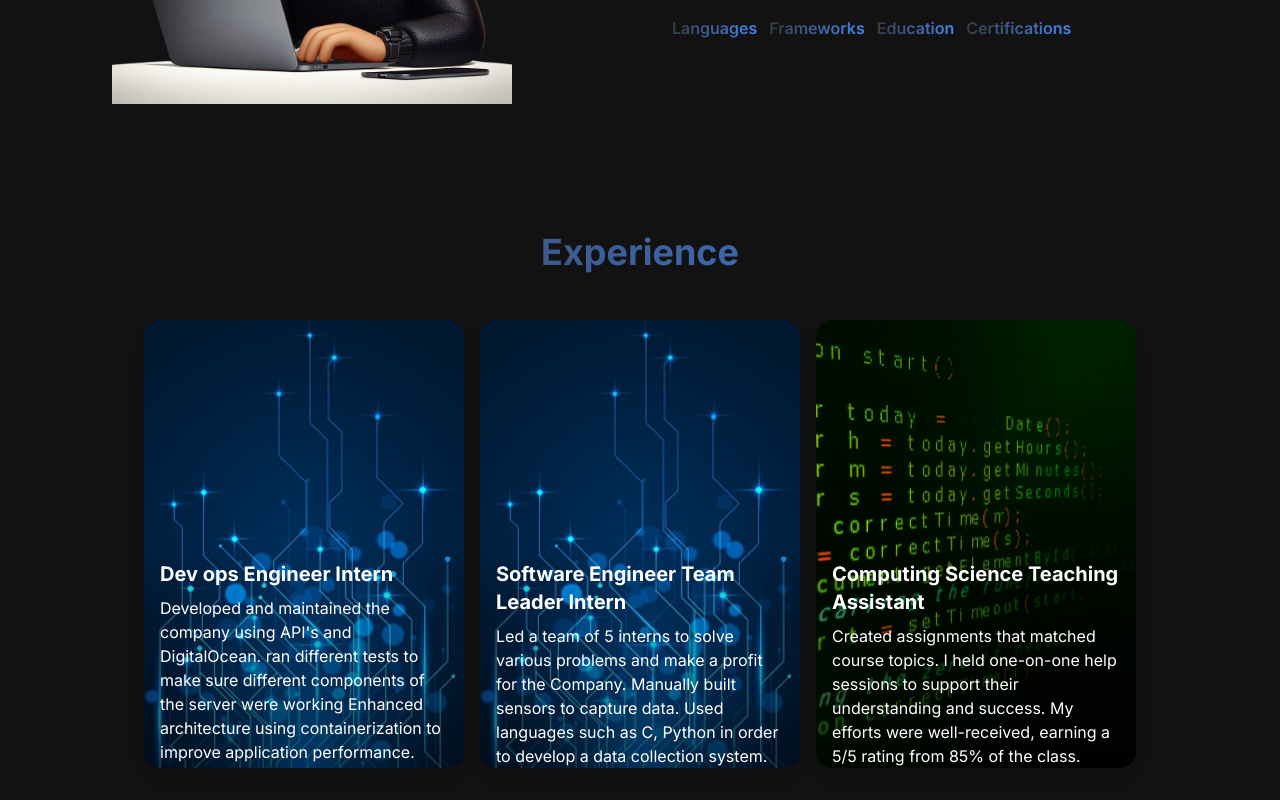
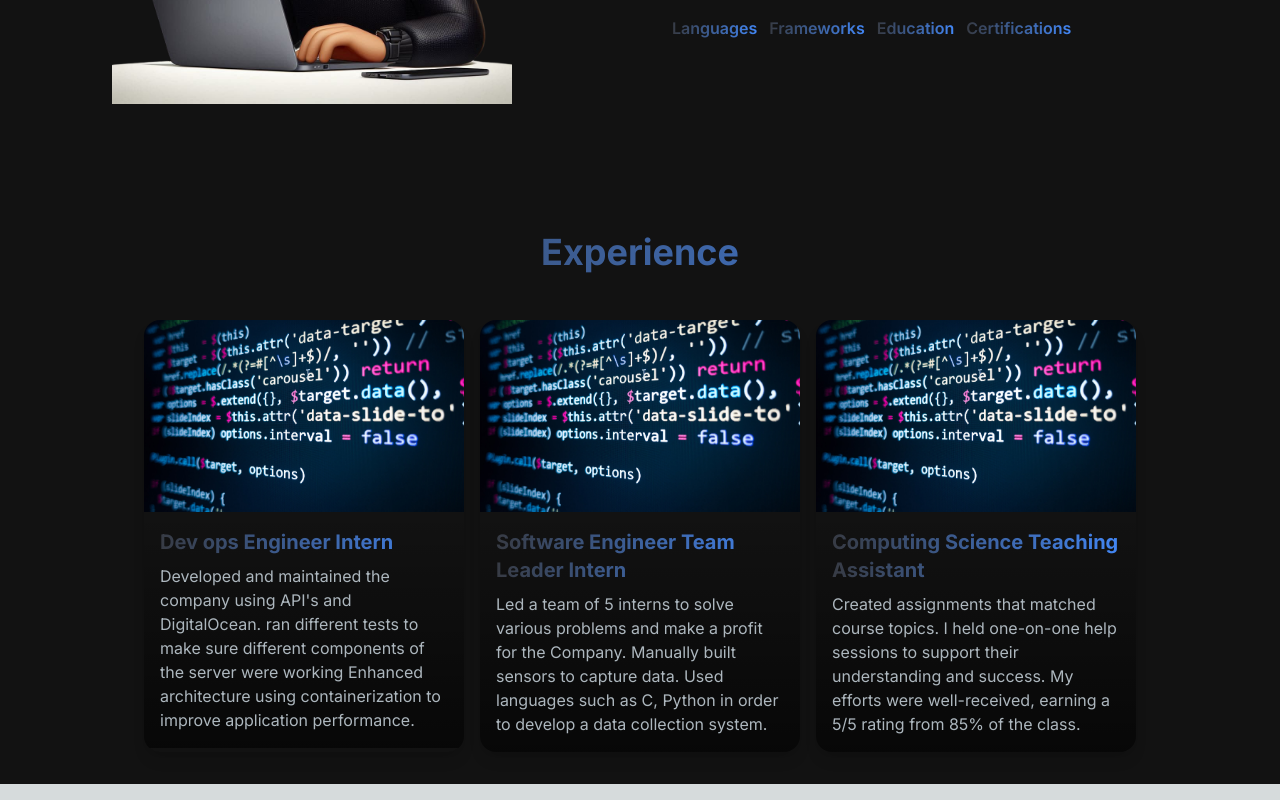
Before and after one commit to Hrishirt/hrishishah.github.io, a Next.js app: page / in a window 1280 px wide. Shown: the part 909-1709 px from the top of the page. Built offline with nearby package versions, Linux system fonts and the light colour scheme.

Commit message:
Fixed cards
made the cards shrink/grow relative to the text within them, changed styling, and added the blue theme.

```diff
--- a/src/app/components/Card.jsx
+++ b/src/app/components/Card.jsx
@@ -2,9 +2,13 @@
 export default function Card({ children, imageSource, ...props }) {
     return (
         <div {...props} className="relative w-full sm:w-80 max-w-xs overflow-hidden rounded-2xl shadow-lg group">
-            <img src={imageSource} alt="" className="w-full h-full object-cover transition-transform group-hover:scale-110" />
-            <div className="absolute bottom-0 left-0 right-0 h-1/2 bg-gradient-to-t from-black/60 to-transparent">
-                <div className="p-4 text-white">{children}</div>
+            <div className="relative w-full h-48">
+                <img src={imageSource} alt="" className="absolute inset-0 w-full h-full object-cover transition-transform group-hover:scale-110" />
+            </div>
+            <div className="relative bg-gradient-to-t from-black/60 to-transparent p-4">
+                <div className="text-[#ADB7Be]">
+                    {children}
+                </div>
             </div>
         </div>
     );
--- a/src/app/components/Experience.jsx
+++ b/src/app/components/Experience.jsx
@@ -6,17 +6,19 @@ const Experience = () => {
     <main className='App p-4'>
     <h2 className='text-4xl font-bold flex justify-center gap-4 text-transparent bg-clip-text bg-gradient-to-r from-[#373B44] to-[#4286f4] py-12'>Experience</h2>
       <div className="flex flex-wrap justify-center gap-4">
-        <Card imageSource={'/images/computer.jpg'}>
-          <h3 className='text-xl font-bold mb-2'>Dev ops Engineer Intern</h3>
+        <Card imageSource={'/images/compScience.jpg'}>
+          <h3 className='text-xl font-bold mb-2 text-transparent bg-clip-text bg-gradient-to-r from-[#373B44] to-[#4286f4]'>Dev ops Engineer Intern</h3>
           <p>
             Developed and maintained the company using API's and DigitalOcean.
             ran different tests to make sure different components of the server were working
             Enhanced architecture using containerization to improve application performance.
+
+
           </p>
         </Card>
 
-        <Card imageSource={'/images/computer.jpg'}>
-          <h3 className='text-xl font-bold mb-2'>Software Engineer Team Leader Intern</h3>
+        <Card imageSource={'/images/compScience.jpg'}>
+          <h3 className='text-xl font-bold mb-2 text-transparent bg-clip-text bg-gradient-to-r from-[#373B44] to-[#4286f4]'>Software Engineer Team Leader Intern</h3>
           <p>
           Led a team of 5 interns to solve various problems and make a profit for the Company. Manually built
           sensors to capture data. Used languages such as C, Python in order to develop a data collection system.
@@ -24,7 +26,7 @@ const Experience = () => {
         </Card>
 
         <Card imageSource={'/images/compScience.jpg'}>
-          <h3 className='text-xl font-bold mb-2'>Computing Science Teaching Assistant</h3>
+          <h3 className='text-xl font-bold mb-2 text-transparent bg-clip-text bg-gradient-to-r from-[#373B44] to-[#4286f4]'>Computing Science Teaching Assistant</h3>
           <p>
           Created assignments that matched course topics.
           I held one-on-one help sessions to support their understanding and success.
```
Also changed, not shown: public/images/compScience.jpg, public/images/computer.jpg (deleted).
